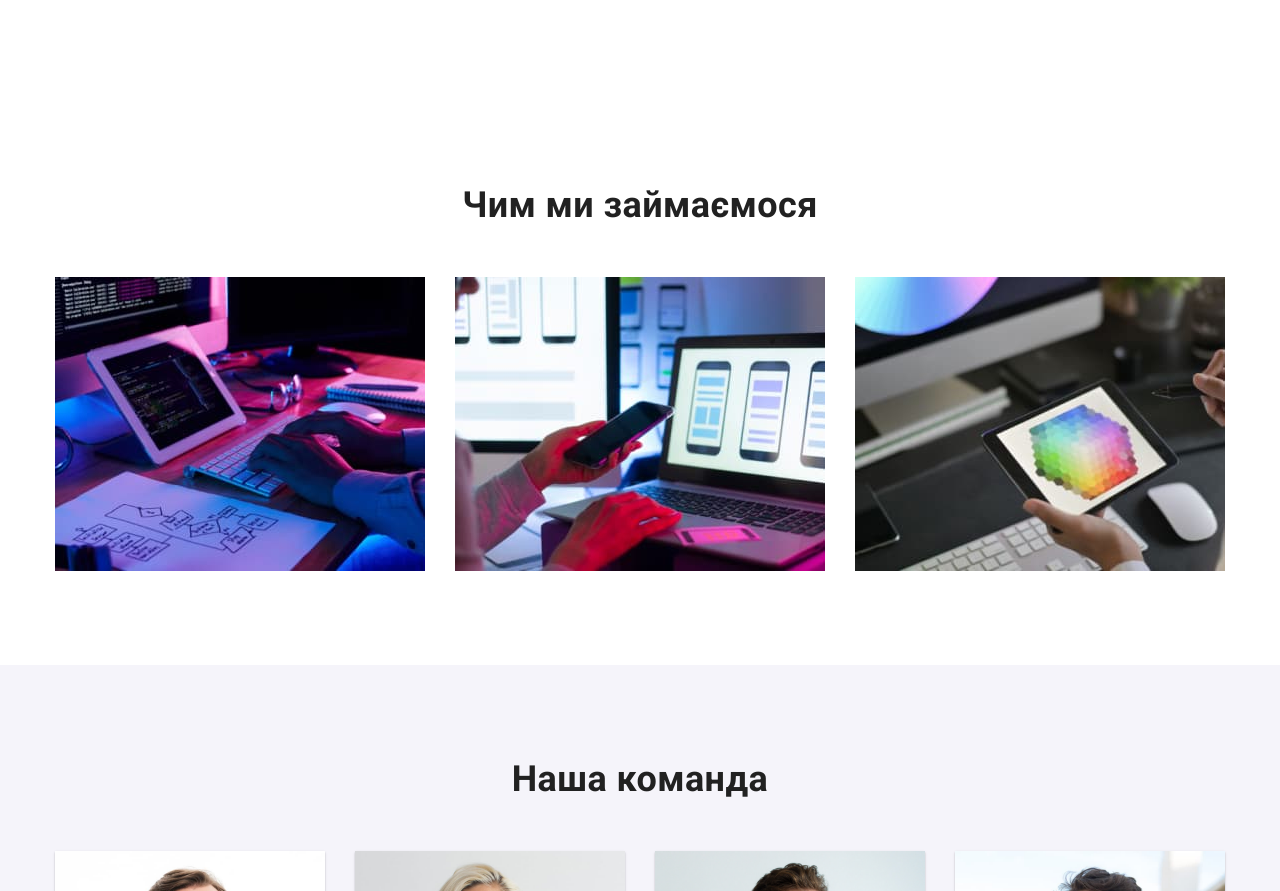
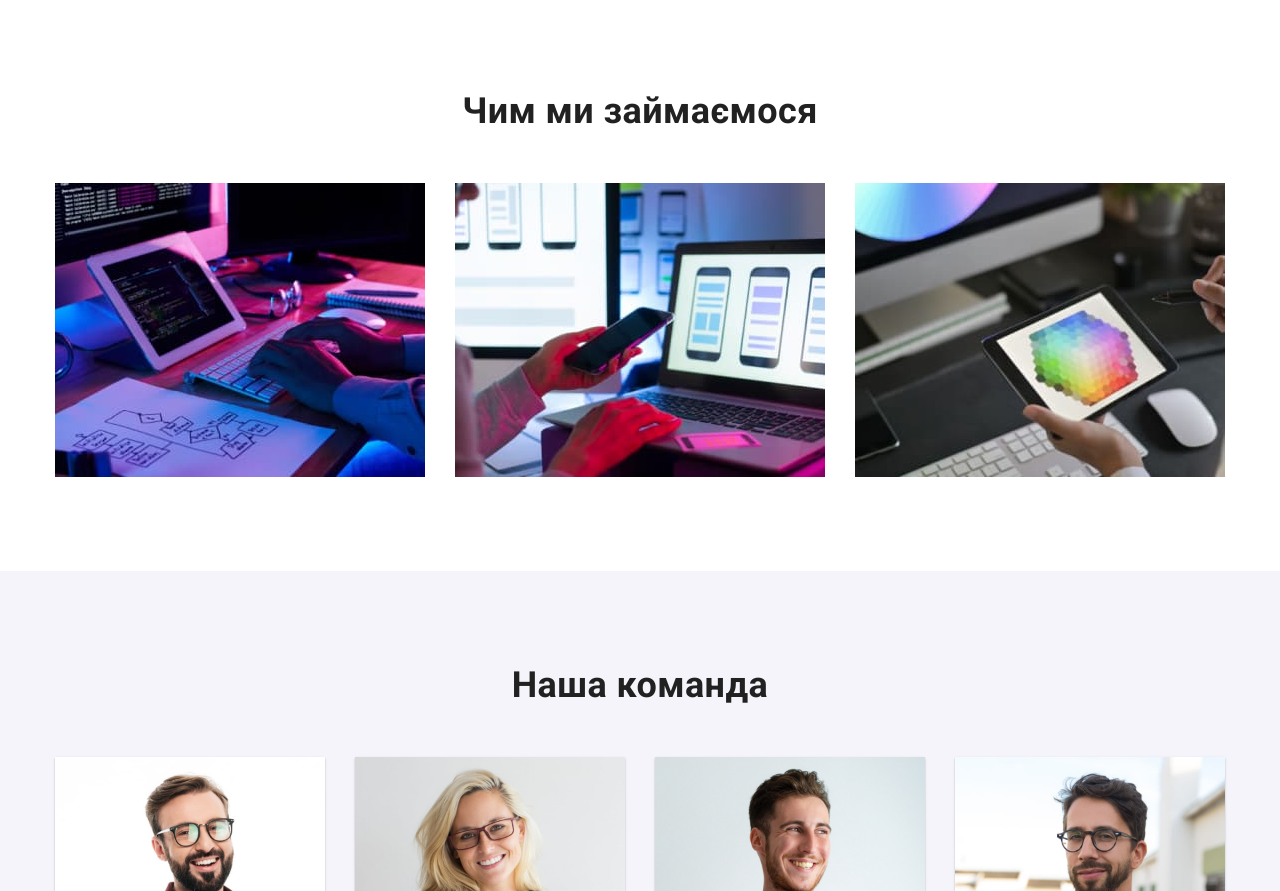
Before and after one commit to YuliaPankiv/goit-markup-hw-04., a plain HTML site: page index.html in a window 1280 px wide. Shown: the part 1037-1928 px from the top of the page. Drawn offline with nearby package versions, Linux system fonts and the light colour scheme.

Commit message:
Update style.css

```diff
--- a/css/style.css
+++ b/css/style.css
@@ -306,6 +306,11 @@ body {
   font-size: 36px;
   line-height: 1.16;
 }
+
+.section.work{
+  padding-top:0;
+}
+
 .section-work {
   display: flex;
   gap: 30px;
```
